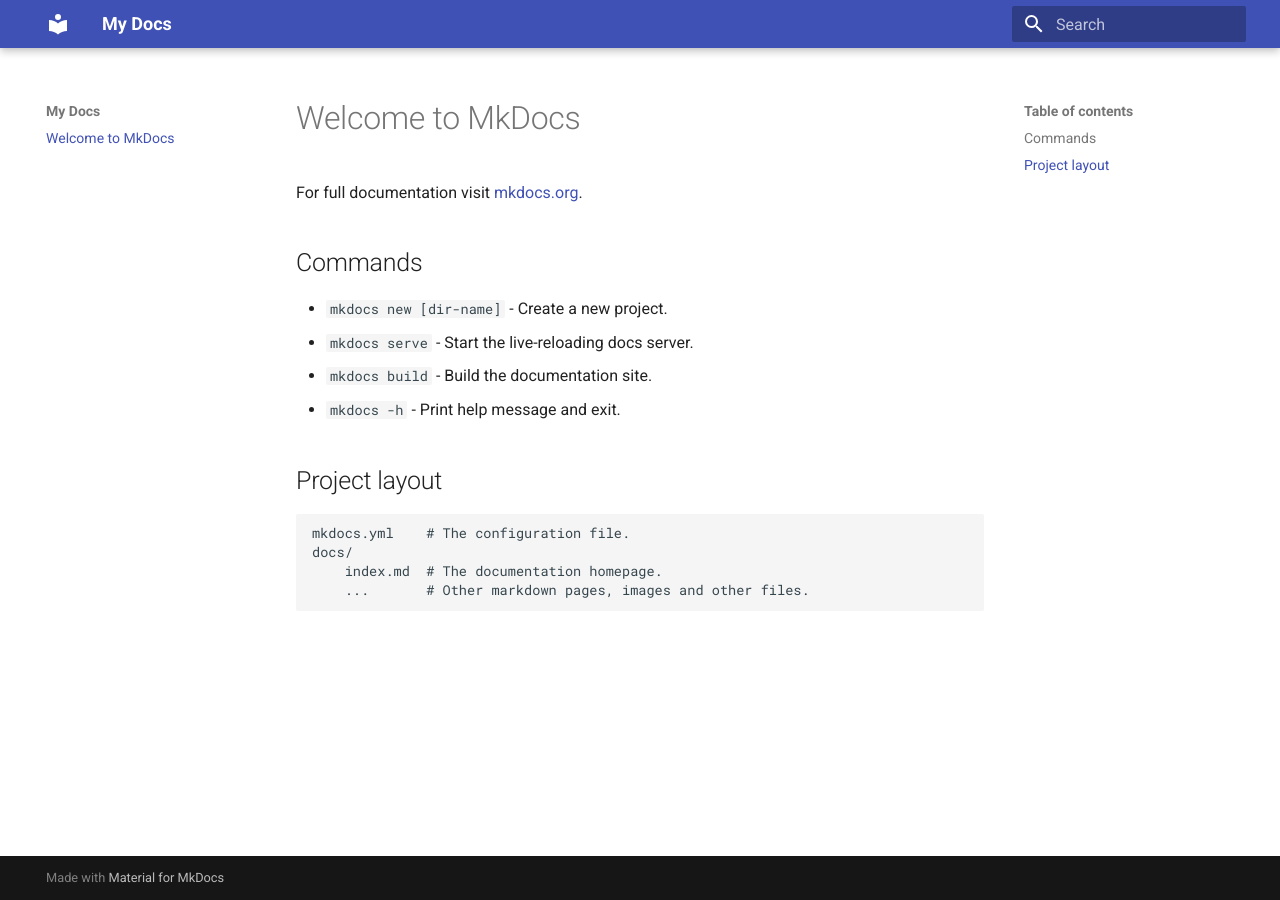
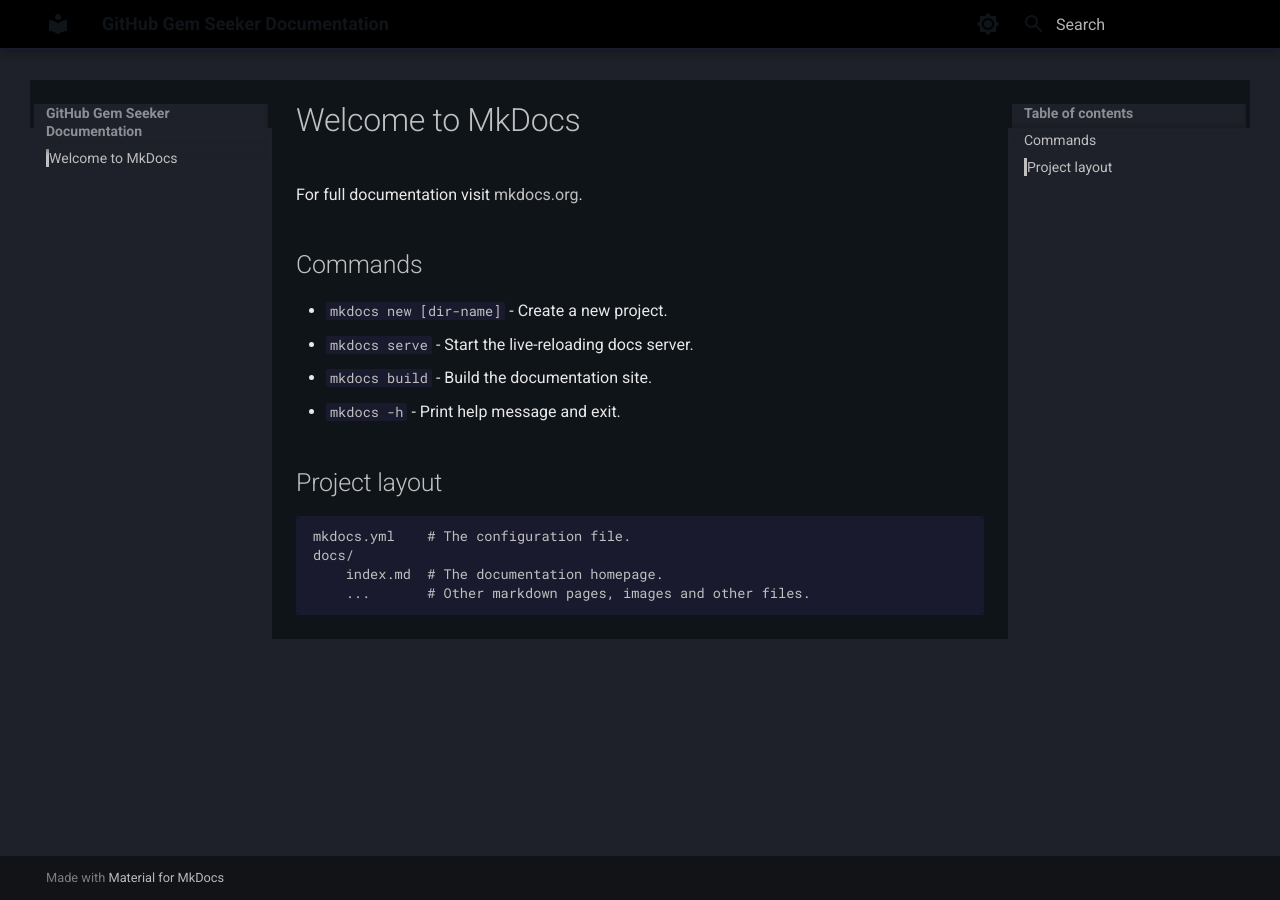
Before and after one commit to swaggerpose/github-gem-seeker-docs, an MkDocs documentation site: the page built from docs/index.md, in a window 1280 px wide. Built offline with MkDocs 1.6.1 and Material for MkDocs 9.7.7, drawn with Linux system fonts in a browser that asks for light colours.

Commit message:
Update theme colors to black, navy, and silver

```diff
--- /dev/null
+++ b/docs/stylesheets/extra.css
@@ -0,0 +1,88 @@
+:root {
+  --md-primary-fg-color: #000000;
+  --md-primary-fg-color--light: #1a1a2e;
+  --md-primary-fg-color--dark: #0a0a0a;
+  --md-accent-fg-color: #c0c0c0;
+  --md-accent-fg-color--light: #e8e8e8;
+  --md-accent-fg-color--dark: #a8a8a8;
+  --md-typeset-a-color: #c0c0c0;
+}
+
+[data-md-color-scheme="slate"] {
+  --md-primary-fg-color: #000000;
+  --md-primary-bg-color: #0f1419;
+  --md-primary-fg-color--light: #1a1a2e;
+  --md-primary-fg-color--dark: #0a0a0a;
+  --md-accent-fg-color: #c0c0c0;
+  --md-accent-fg-color--light: #e8e8e8;
+  --md-accent-fg-color--dark: #a8a8a8;
+  --md-typeset-a-color: #c0c0c0;
+  --md-footer-bg-color: #0f1419;
+  --md-footer-fg-color: #c0c0c0;
+}
+
+.md-header {
+  background-color: #000000;
+  border-bottom: 2px solid #1a1a2e;
+}
+
+.md-sidebar {
+  background-color: #0f1419;
+}
+
+.md-nav__link {
+  color: #c0c0c0;
+}
+
+.md-nav__link:hover {
+  color: #ffffff;
+  background-color: #1a1a2e;
+}
+
+.md-nav__link--active {
+  color: #c0c0c0;
+  border-left: 3px solid #c0c0c0;
+}
+
+.md-content {
+  background-color: #0f1419;
+  color: #e8e8e8;
+}
+
+.md-typeset h1,
+.md-typeset h2,
+.md-typeset h3,
+.md-typeset h4,
+.md-typeset h5,
+.md-typeset h6 {
+  color: #c0c0c0;
+}
+
+.md-typeset a {
+  color: #c0c0c0;
+}
+
+.md-typeset a:hover {
+  color: #ffffff;
+}
+
+.md-typeset code {
+  background-color: #1a1a2e;
+  color: #c0c0c0;
+}
+
+.md-typeset pre {
+  background-color: #000000;
+  border: 1px solid #1a1a2e;
+}
+
+.md-button {
+  background-color: #1a1a2e;
+  color: #c0c0c0;
+  border: 1px solid #c0c0c0;
+}
+
+.md-button:hover {
+  background-color: #2a2a3e;
+  color: #ffffff;
+}
--- a/mkdocs.yml
+++ b/mkdocs.yml
@@ -1,2 +1,25 @@
-site_name: My Docs
-theme: material
+site_name: GitHub Gem Seeker Documentation
+theme:
+  name: material
+  palette:
+    - scheme: slate
+      primary: custom
+      accent: custom
+      toggle:
+        icon: material/brightness-7
+        name: Switch to light mode
+    - scheme: slate
+      primary: custom
+      accent: custom
+      toggle:
+        icon: material/brightness-4
+        name: Switch to dark mode
+  font:
+    text: Roboto
+    code: Roboto Mono
+
+extra_css:
+  - stylesheets/extra.css
+
+plugins:
+  - search
```
Also changed, not shown: site/404.html, site/index.html, site/stylesheets/extra.css (added).
